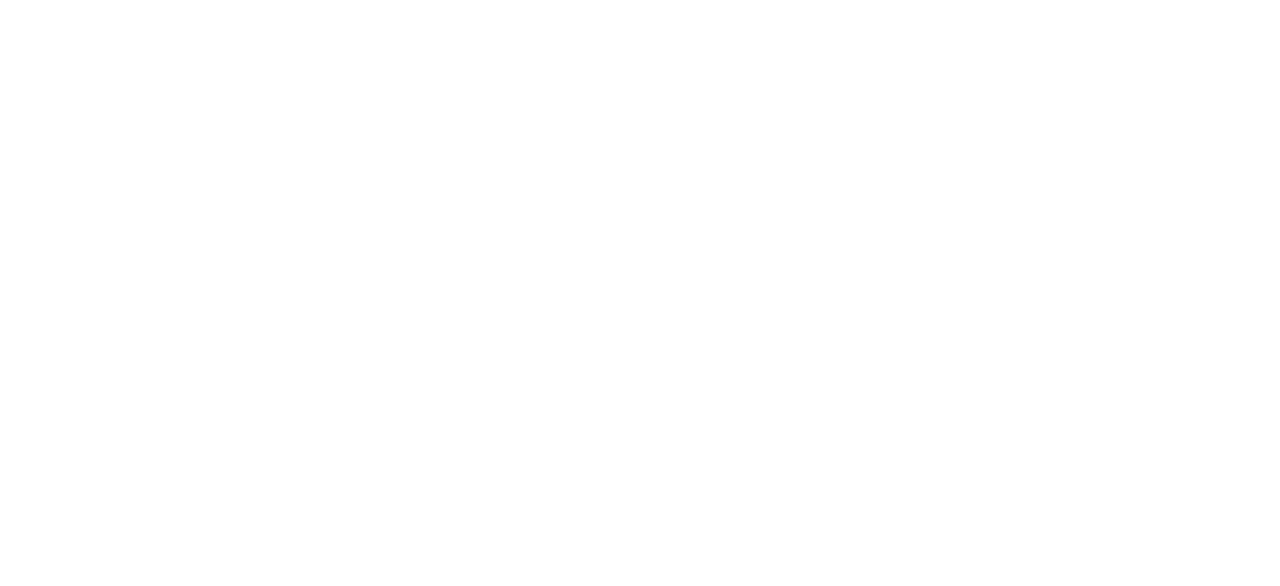
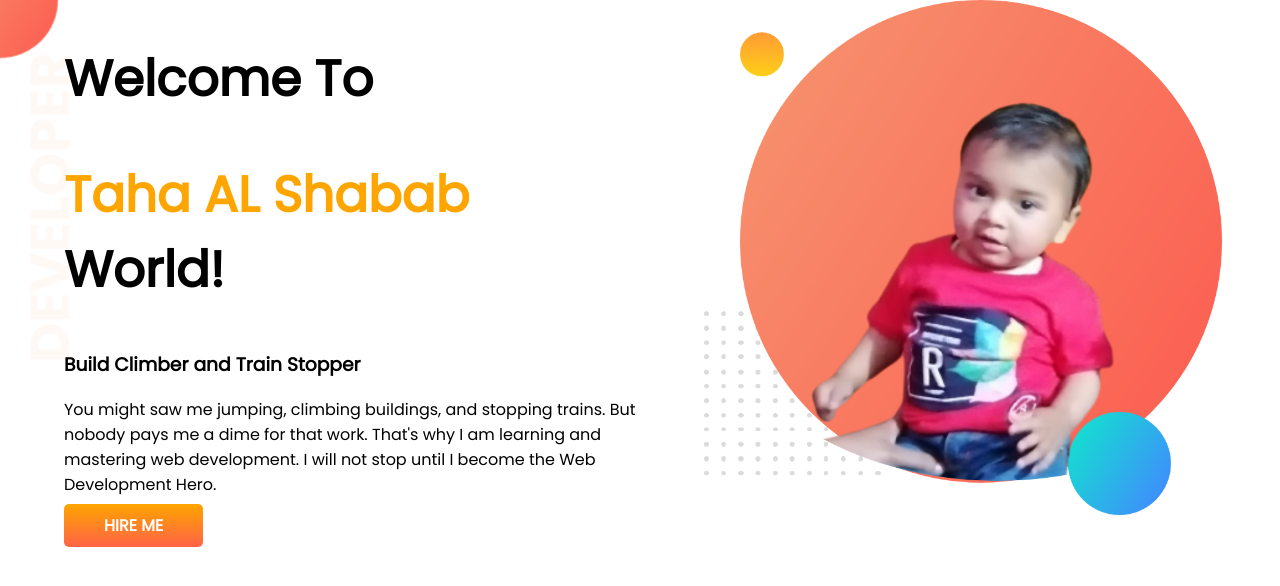
Before and after one commit to duronto0007/taha-portfolio, a plain HTML site: page index.html in a window 1280 px wide. Drawn offline with Linux system fonts and the light colour scheme.

Commit message:
section one done

```diff
--- a/index.html
+++ b/index.html
@@ -5,9 +5,26 @@
     <meta http-equiv="X-UA-Compatible" content="IE=edge">
     <meta name="viewport" content="width=device-width, initial-scale=1.0">
     <title>Taha Portfolio</title>
+    <link rel="preconnect" href="https://fonts.googleapis.com">
+    <link rel="preconnect" href="https://fonts.gstatic.com" crossorigin>
+    <link href="https://fonts.googleapis.com/css2?family=Poppins&display=swap" rel="stylesheet">
     <link rel="stylesheet" href="style.css">
 </head>
 <body>
 
+    <section class="top-banner">
+        <div class="half-width">
+            <h1>Welcome To</h1>
+        <h1><span class="orange-color">Taha AL Shabab</span> World!</h1>
+        <h3>Build Climber and Train Stopper</h3>
+        <p>You might saw me jumping, climbing buildings, and stopping trains. But nobody pays me a dime for that work. That's why I am learning and mastering web development. I will not stop until I become the Web Development Hero.</p>
+        <a class="link-button" href="https://www.linkedin.com/in/md-satterhossain/" target="_blank">HIRE ME</a>
+        </div>
+
+       <div class="half-width">
+        <img src="images/taha-1.png" alt="TAHA AL SHABAB">
+       </div>
+    </section>
+
 </body>
 </html>
--- a/style.css
+++ b/style.css
@@ -0,0 +1,34 @@
+body{
+    font-family: 'Poppins', sans-serif;
+    margin: 0;
+}
+h1{
+    font-size: 50px;
+
+}
+.orange-color{
+    color: orange;
+}
+section{
+    display: flex;
+
+}
+.half-width{
+    width: 50%;
+    padding-left: 5%;
+}
+.half-width img{
+    width: 90%;
+}
+.link-button{
+   text-decoration: none;
+   background-image: linear-gradient(orange, tomato);
+   padding: 10px 40px;
+   border-radius: 5px;
+   color: white;
+   font-weight: 700;
+}
+.top-banner{
+    background-image: url(images/top-banner.png);
+    background-repeat: no-repeat;
+}
```
Also changed, not shown: images/dream-bg.png (added), images/exp-bg.png (added), images/jhankar.png (added), images/jhankar2.png (added), images/my-bg.png (added), images/my-bg2.png (added), images/taha-1.png (added), images/taha-2.png (added), images/top-banner.png (added), 7 other files.
